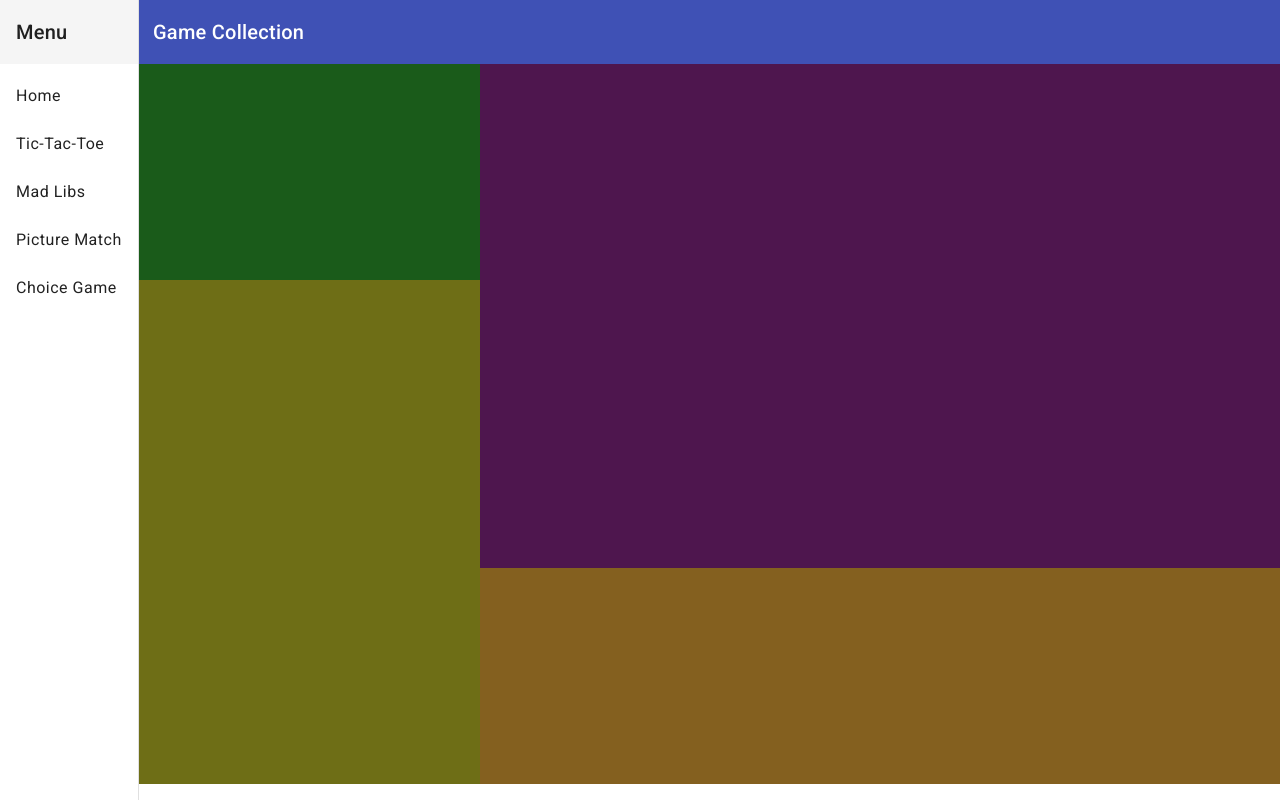
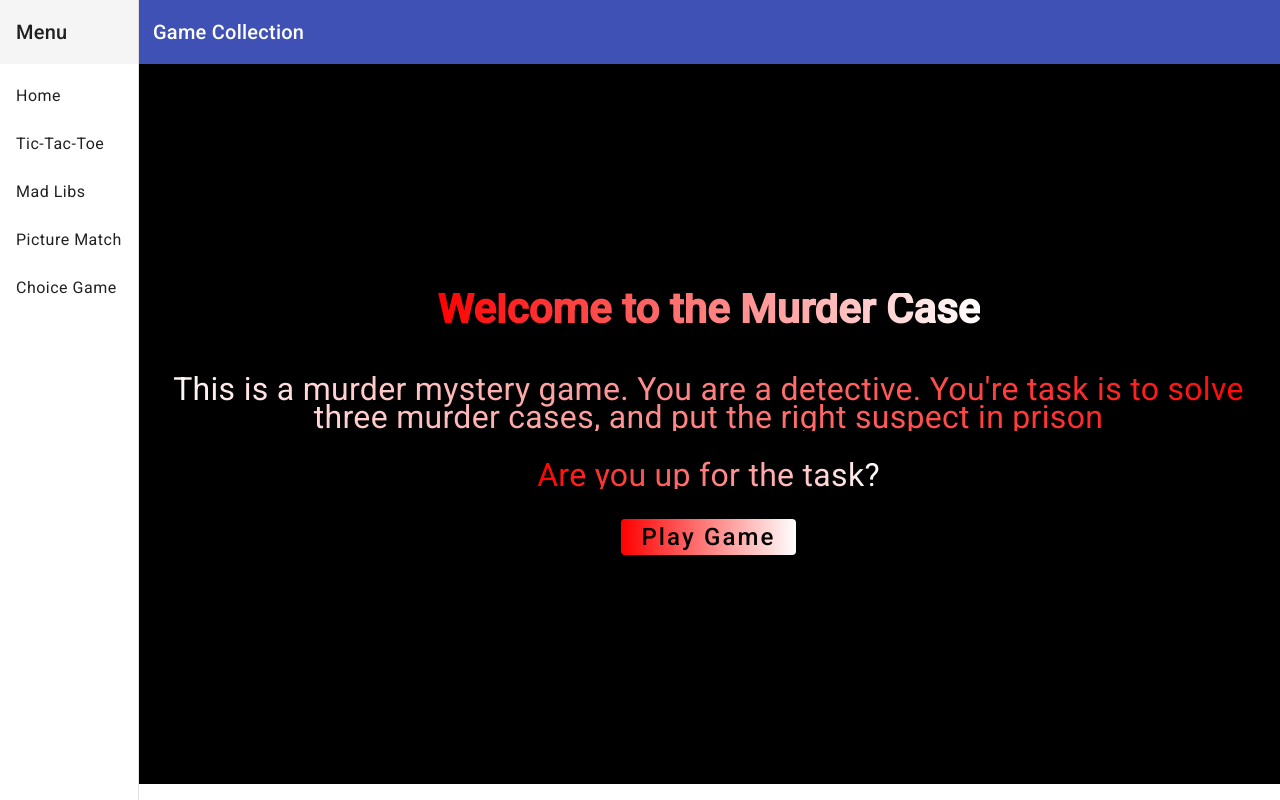
Before and after one commit to tking36/angular-game, an Angular app: page /choice-game in a window 1280 px wide. Built offline with nearby package versions, Linux system fonts and the light colour scheme.

Commit message:
Finish game variables, game intro, beach intro and begin sus & evi phase

```diff
--- a/src/app/choice-game/choice-game.component.css
+++ b/src/app/choice-game/choice-game.component.css
@@ -1,3 +1,57 @@
+.game-start{
+    display: flex;
+    flex-direction: column;
+    align-items: center;
+    justify-content: center;
+    height: 90vh;
+    width: 100%;
+    background-color: black;
+    color: red;
+}
+
+.welcome{
+    font-size: 3em;
+    font-weight: bold;
+    background: linear-gradient(to right, red, white);
+  -webkit-background-clip: text;
+  color: transparent;
+    margin-bottom: 50px;
+}
+
+.game-description {
+    font-size: 2rem;
+    text-align: center;
+    background: linear-gradient(to left, red, white);
+  -webkit-background-clip: text;
+  color: transparent;
+  margin-bottom: 30px;
+}
+
+.start-task{
+    font-size: 2rem;
+    background: linear-gradient(to right, red, white);
+  -webkit-background-clip: text;
+  color: transparent;
+    margin-bottom: 30px;
+}
+
+.start-game {
+    background: linear-gradient(to right, red, white); /* Apply gradient background */
+    color: white; /* Set text color */
+    border: none; /* Remove default button border */
+    padding: 10px 20px; /* Adjust padding as needed */
+    font-size: 1.5rem; /* Adjust font size as needed */
+    cursor: pointer; /* Change cursor to pointer on hover */
+    outline: none; /* Remove outline on focus */
+}
+
+/* Add hover effect if desired */
+.start-game:hover {
+    /* You can adjust the gradient or other properties for hover effect */
+    background: red;
+}
+
+
 .cg-cont{
     display: flex;
     flex-direction: row;
@@ -30,7 +84,7 @@
 
 .cg-game{
     background-color: rgb(117, 26, 26);
-    width: 70%;
+    width: 100%;
     height: 100%;
 }
 
@@ -45,3 +99,70 @@
     width: 100%;
     height: 30%;
 }
+
+/* beach beach beach beach beach beach beach beach beach */
+.beach-case{
+    display: flex;
+    flex-direction: column;
+    align-items: center;
+    justify-content: center;
+    height: 100%;
+    width: 100%;
+    background-color: black;
+    color: red;
+
+}
+
+
+.beach-intro{
+    display: flex;
+    flex-direction: column;
+    align-items: center;
+    justify-content: center;
+    height: 100%;
+    width: 100%;
+    background-color: black;
+    color: red;
+
+}
+
+.beach-name{
+    font-size: 2rem;
+    text-align: center;
+    background: linear-gradient(to left, red, white);
+  -webkit-background-clip: text;
+  color: transparent;
+  margin-bottom: 30px;
+}
+
+.beach-info{
+    text-align: center;
+    width: 100%;
+    font-size: 2rem;
+    background: linear-gradient(to right, red, white);
+    -webkit-background-clip: text;
+    color: transparent;
+}
+
+.cg-options{
+    display: flex;
+    align-items: center;
+    justify-content: center;
+}
+
+.beach-sus-evi-info {
+    display: flex;
+    flex-direction: column;
+    align-items: center;
+    justify-content: flex-start;
+    max-height: calc(100% - 60px); /* Adjust height based on your navbar's height */
+    width: 50%;
+    overflow-y: auto; /* Enable vertical scrolling */
+    padding: 10px; /* Add padding for better visualization */
+  }
+
+.beach-sus-evi{
+    display: flex;
+}
+
+/* beach beach beach beach beach beach beach beach beach */
--- a/src/app/choice-game/choice-game.component.html
+++ b/src/app/choice-game/choice-game.component.html
@@ -1,10 +1,58 @@
-<div class="cg-cont">
-  <div class="cg-info">
+<div class="game-start" *ngIf="!gameStart">
+  <h1 class="welcome">Welcome to the Murder Case</h1>
+  <h3 class="game-description">
+    This is a murder mystery game. You are a detective. You're task is to solve
+    three murder cases, and put the right suspect in prison
+  </h3>
+  <h3 class="start-task">Are you up for the task?</h3>
+  <button (click)="startGame()" class="start-game" mat-raised-button>
+    Play Game
+  </button>
+</div>
+
+<div *ngIf="gameStart" class="cg-cont">
+  <!-- <div class="cg-info">
     <div class="cg-map"></div>
     <div class="cg-story"></div>
-  </div>
+  </div> -->
   <div class="cg-game">
-    <div class="cg-visual"></div>
-    <div class="cg-options"></div>
+    <div class="cg-visual">
+      <div class="beach-case" *ngIf="caseNumber === 1">
+        <div class="beach-intro" *ngIf="chances === 0">
+          <h1 class="beach-name">{{ beachMurder?.caseDescription?.name }}</h1>
+          <h3 class="beach-info">
+            {{ beachMurder.caseDescription?.description }}
+          </h3>
+        </div>
+        <div *ngIf="chances === 1" class="beach-sus-evi-info">
+          <div class="beach-suspects">
+            <!-- <h2>Suspects:</h2> -->
+            <!-- Loop through suspects using ngFor -->
+            <div *ngFor="let suspect of beachMurder?.suspects">
+              <div class="suspect-info">
+                <h3>Name: {{ suspect.name }}</h3>
+                <p>Relation to Victim: {{ suspect.relationToVictim }}</p>
+                <p>Alibi: {{ suspect.alibi }}</p>
+                <p>Details: {{ suspect.details }}</p>
+                <p>Distance from Crime Scene: {{ suspect.distance }}</p>
+                <!-- Add other suspect details as needed -->
+              </div>
+            </div>
+          </div>
+        </div>
+      </div>
+    </div>
+    <div class="cg-options">
+      <button
+        (click)="nextChance()"
+        *ngIf="chances === 0"
+        class="start-game"
+        mat-raised-button
+      >
+        Check Suspects and Evidence
+      </button>
+
+      <div *ngIf="chances === 1" class="beach-sus-evi-buttons">Hello</div>
+    </div>
   </div>
 </div>
--- a/src/app/choice-game/choice-game.component.ts
+++ b/src/app/choice-game/choice-game.component.ts
@@ -29,6 +29,7 @@ interface Evidence {
 
 interface Case {
   caseDescription?: {
+    name: string;
     date: string;
     location: string;
     description: string;
@@ -50,11 +51,9 @@ export class ChoiceGameComponent implements OnInit {
     evidence: [],
   };
 
-  constructor() {}
-
-  ngOnInit(): void {
-    const beachMurder: Case = {
+  beachMurder: Case = {
     caseDescription: {
+      name: 'The Beach Murder',
       date: 'October 15th',
       location: 'Sandy Shores Beach',
       description:
@@ -163,8 +162,9 @@ export class ChoiceGameComponent implements OnInit {
     ],
   };
 
-    const mansionMurder: Case = {
+  mansionMurder: Case = {
     caseDescription: {
+      name: 'The Mansion Murder',
       date: 'November 20th',
       location: 'Luxury Mansion',
       description:
@@ -256,8 +256,7 @@ export class ChoiceGameComponent implements OnInit {
         name: 'Lipstick Stain',
         details: {
           type: 'Forensic',
-            details:
-              'Found on a glass matching the victim’s favorite lipstick.',
+          details: 'Found on a glass matching the victim’s favorite lipstick.',
         },
       },
       {
@@ -270,8 +269,9 @@ export class ChoiceGameComponent implements OnInit {
     ],
   };
 
-    const theaterMurder: Case = {
+  theaterMurder: Case = {
     caseDescription: {
+      name: 'The Theater Murder',
       date: 'December 10th',
       location: 'Grand Theater',
       description:
@@ -362,8 +362,7 @@ export class ChoiceGameComponent implements OnInit {
         name: 'Stage Dagger',
         details: {
           type: 'Prop',
-            details:
-              'Found with traces of the victim’s blood and fingerprints.',
+          details: 'Found with traces of the victim’s blood and fingerprints.',
         },
       },
       {
@@ -376,9 +375,22 @@ export class ChoiceGameComponent implements OnInit {
       },
     ],
   };
-  }
+
+  constructor() {}
+
+  ngOnInit(): void {}
 
   gameStart: boolean = false;
   caseNumber: number = 1;
   chances: number = 0;
+
+  startGame(): void {
+    this.gameStart = true;
+    this.caseNumber = 1;
+    this.chances = 0;
   }
+
+  nextChance(): void {
+    this.chances++;
+  }
+}
```
Lines whose indentation alone changed are shown as unchanged.
